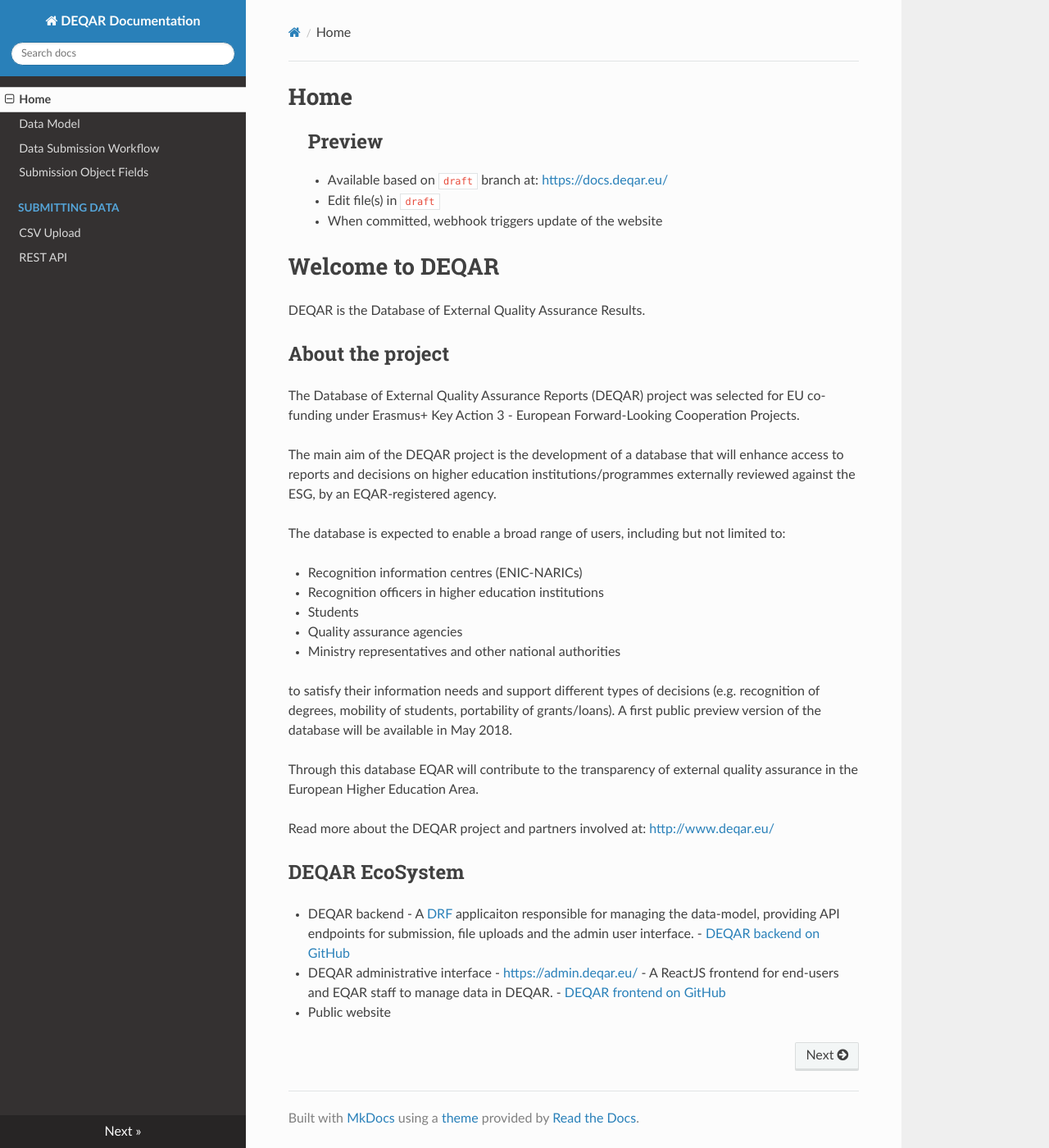
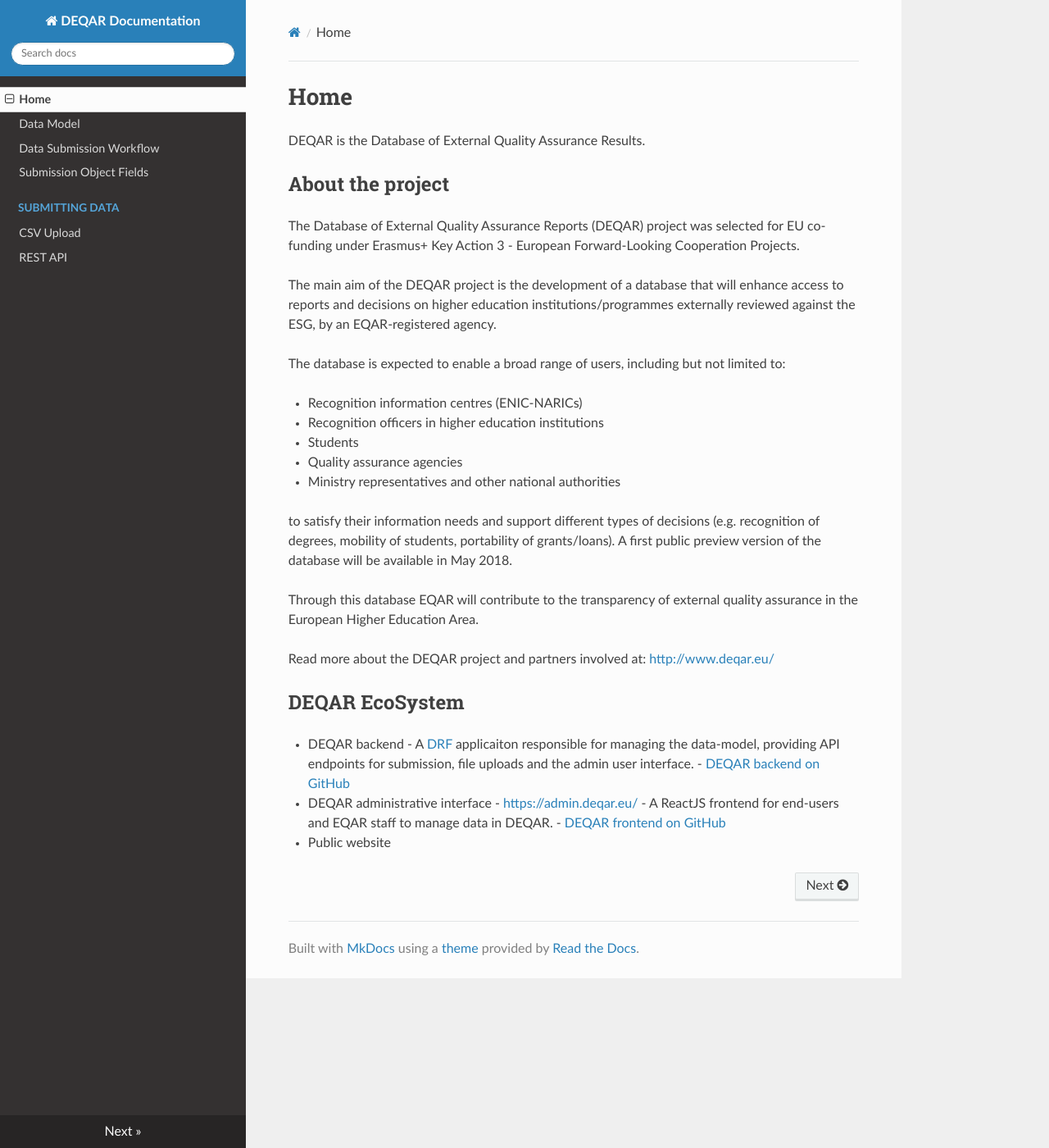
Before and after one commit to EQAR/deqar-docs, an MkDocs documentation site: the page built from docs/index.md, in a window 1280 px wide and 1400 px high. Shown: the whole window at 82% size. Built offline with MkDocs 1.6.1, drawn with Linux system fonts in a browser that asks for light colours; nearby versions of some CDN libraries; old or Windows-style settings are respelled for this version of MkDocs.

Commit message:
Update index.md

```diff
--- a/docs/index.md
+++ b/docs/index.md
@@ -1,11 +1,3 @@
-> ## Preview
->
-> - Available based on `draft` branch at: <https://docs.deqar.eu/>
-> - Edit file(s) in `draft`
-> - When committed, webhook triggers update of the website
-
-# Welcome to DEQAR
-
 DEQAR is the Database of External Quality Assurance Results.
 
 ## About the project
```
